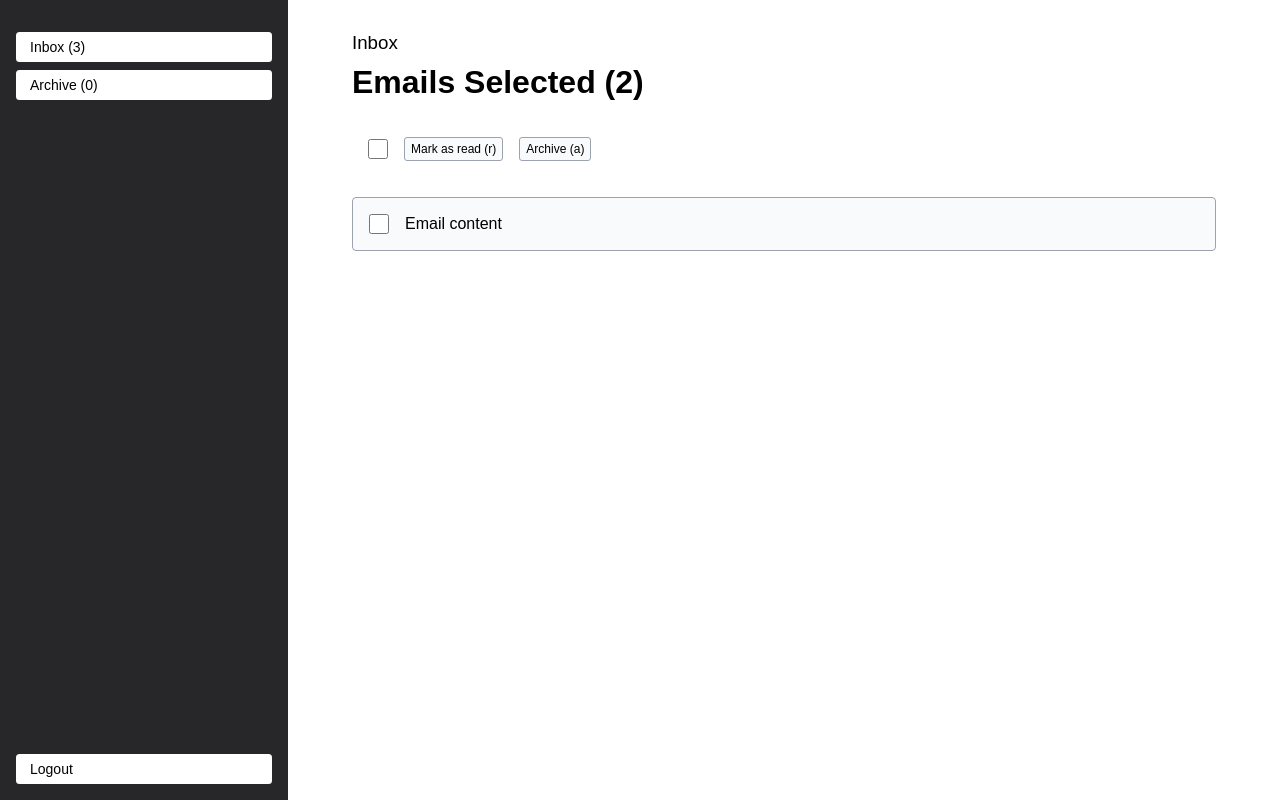
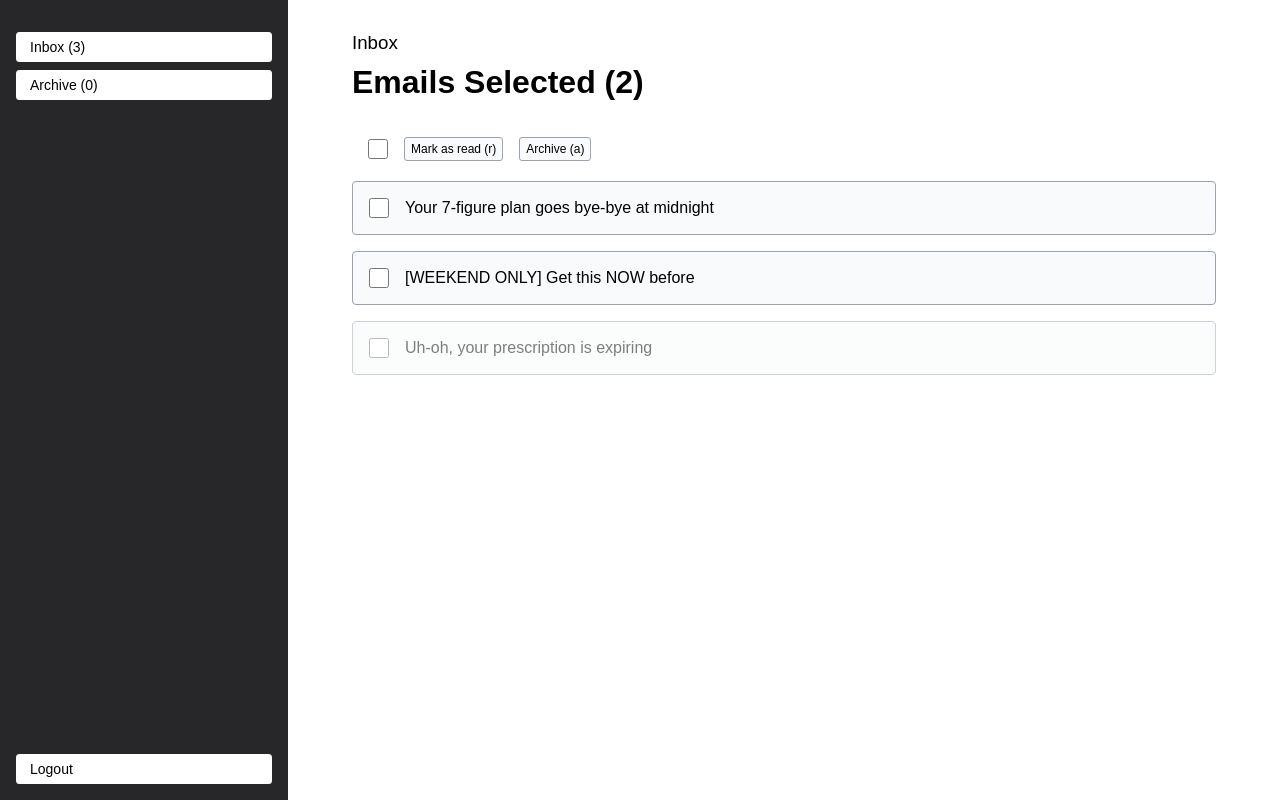
Before and after one commit to kaveenhyacinth/email-app, a Vue app: page / in a window 1280 px wide. Built offline with nearby package versions, Linux system fonts and the light colour scheme.

Commit message:
setup pinia and add email store

```diff
--- a/src/components/EmailElement.vue
+++ b/src/components/EmailElement.vue
@@ -1,11 +1,13 @@
 <script>
-export default {}
+export default {
+  props: ['email']
+}
 </script>
 
 <template>
-  <div class="email">
+  <div class="email" :class="{ 'email--inactive': email.isRead }">
     <input type="checkbox" class="email__select" />
-    <p class="email__content">Email content</p>
+    <p class="email__content">{{ email.subject }}</p>
   </div>
 </template>
 
@@ -23,6 +25,10 @@ export default {}
 
   background-color: #f9fafb;
 }
+
+.email--inactive {
+  opacity: 0.5;
+}
 .email__select {
   height: 1.5em;
   width: 1.5em;
--- /dev/null
+++ b/src/stores/emailStore.js
@@ -0,0 +1,51 @@
+import { defineStore } from 'pinia'
+
+export const useEmailStore = defineStore('email', {
+  state: () => ({
+    emails: [
+      {
+        id: 1,
+        subject: 'Your 7-figure plan goes bye-bye at midnight',
+        content:
+          "Lorem Ipsum is simply dummy text of the printing and typesetting industry. Lorem Ipsum has been the industry's standard dummy text ever since the 1500s, when an unknown printer took a galley of type and scrambled it to make a type specimen book.",
+        isRead: false,
+        isArchive: false
+      },
+      {
+        id: 2,
+        subject: '[WEEKEND ONLY] Get this NOW before',
+        content:
+          "Lorem Ipsum is simply dummy text of the printing and typesetting industry. Lorem Ipsum has been the industry's standard dummy text ever since the 1500s, when an unknown printer took a galley of type and scrambled it to make a type specimen book.",
+        isRead: false,
+        isArchive: false
+      },
+      {
+        id: 3,
+        subject: 'Uh-oh, your prescription is expiring',
+        content:
+          "Lorem Ipsum is simply dummy text of the printing and typesetting industry. Lorem Ipsum has been the industry's standard dummy text ever since the 1500s, when an unknown printer took a galley of type and scrambled it to make a type specimen book.",
+        isRead: true,
+        isArchive: false
+      }
+    ]
+  }),
+  getters: {
+    getEmailById: (state) => (id) => state.emails?.find((email) => email.id === id)
+  },
+  actions: {
+    markAsRead(ids) {
+      this.emails?.forEach((email) => {
+        if (ids?.includes[email.id]) {
+          email.isRead = true
+        }
+      })
+    },
+    addToArchive(ids) {
+      this.emails?.forEach((email) => {
+        if (ids?.includes[email.id]) {
+          email.isArchive = true
+        }
+      })
+    }
+  }
+})
--- a/src/views/EmailInbox.vue
+++ b/src/views/EmailInbox.vue
@@ -1,9 +1,15 @@
 <script>
+import { mapStores } from 'pinia'
+import { useEmailStore } from '../stores/emailStore'
+
 import EmailElement from '../components/EmailElement.vue'
 
 export default {
   components: {
     EmailElement
+  },
+  computed: {
+    ...mapStores(useEmailStore)
   }
 }
 </script>
@@ -20,8 +26,8 @@ export default {
         <button class="content__heading__action-button">Mark as read (r)</button>
         <button class="content__heading__action-button">Archive (a)</button>
       </div>
-      <div class="content__emails">
-        <email-element />
+      <div class="content__emails" v-for="email of emailStore.emails" :key="email.id">
+        <email-element :email="email" />
       </div>
     </div>
   </main>
@@ -74,6 +80,6 @@ export default {
 }
 
 .content__emails {
-  padding-top: 2em;
+  padding-top: 1em;
 }
 </style>
```
